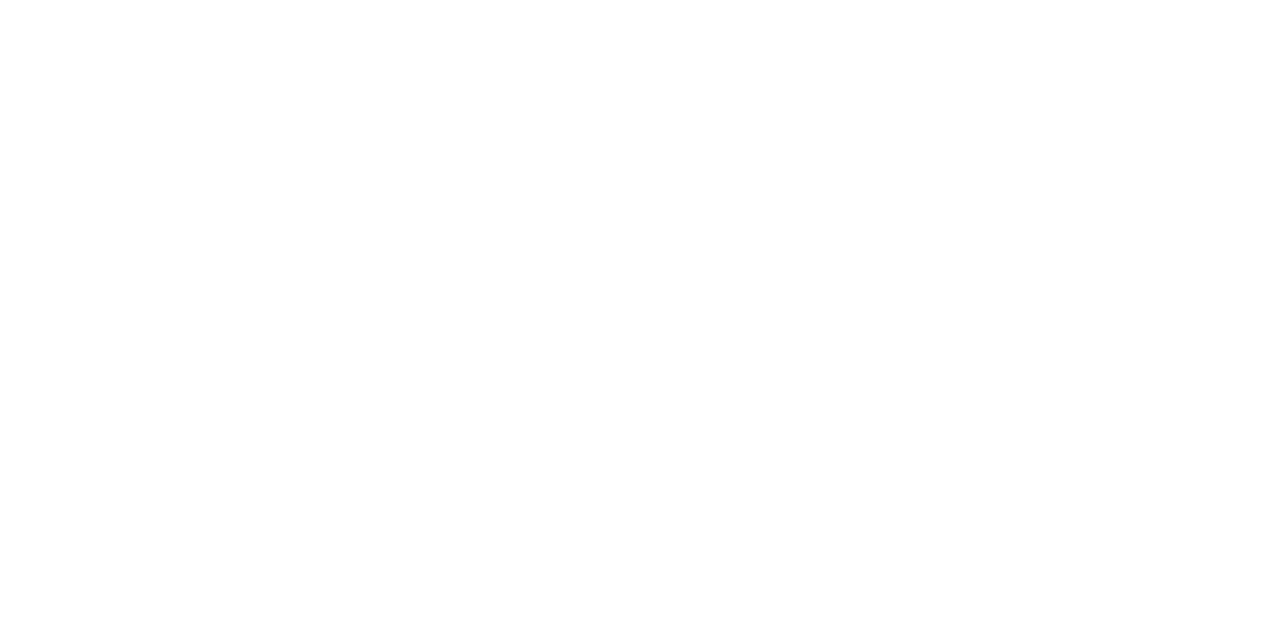
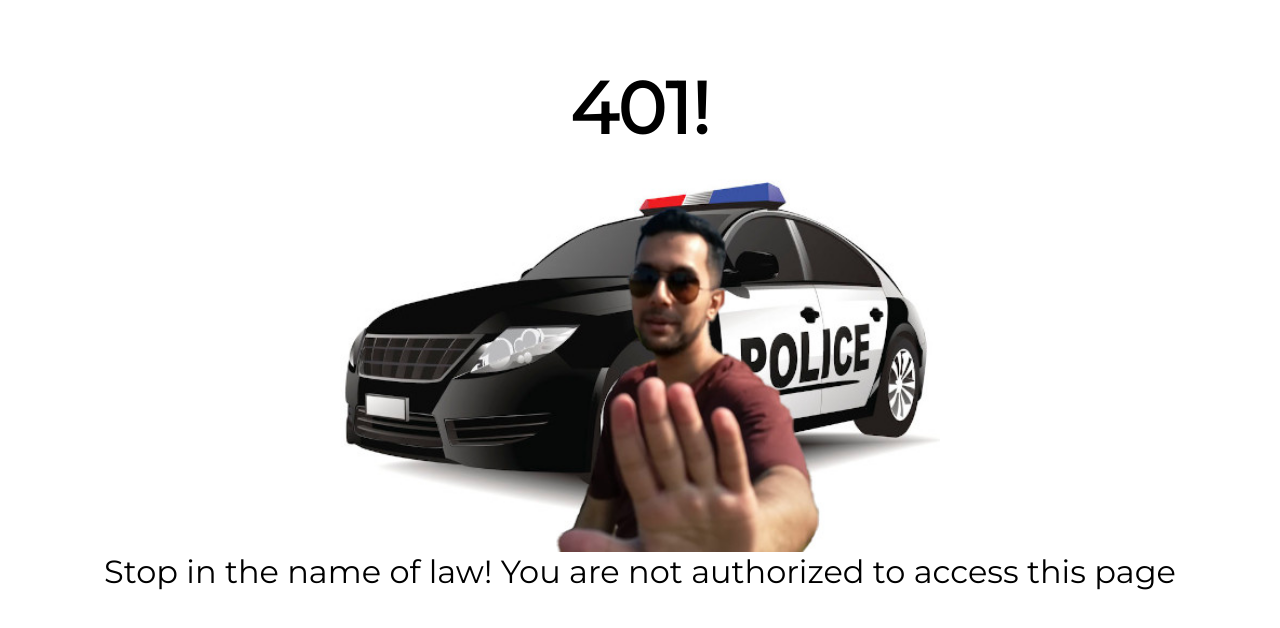
Before and after one commit to Team-Ente/Libre, a React (Create React App) app in the folder client/: page /error401 in a window 1280 px wide. Shown: the top 628 px of the page. Built offline with nearby package versions, Linux system fonts and the light colour scheme.

Commit message:
separated error pages

```diff
--- a/client/src/App.js
+++ b/client/src/App.js
@@ -2,7 +2,8 @@
 import Homepage from './pages/Homepage/Homepage';
 import Landingpage from './pages/Landingpage/Landingpage';
 import Reader from './pages/Reader/Reader';
-import ErrorPage from './pages/Error Page/ErrorPage';
+import Error401 from './pages/Error Page/Error401';
+import Error404 from './pages/Error Page/Error404';
 import BooksDetails from './pages/BookDetails/BooksDetails';
 import { Route, Routes } from 'react-router-dom';
 function App() {
@@ -14,7 +15,8 @@
           <Route path='/*' element={<Landingpage />} />
           <Route path='/home/*' element={<Homepage/>} />
           <Route path='/reader' element={<Reader/>} />
-          <Route path='/Error' element={<ErrorPage />} />
+          <Route path='/error404' element={<Error404 />} />
+          <Route path='/error401' element={<Error401 />} />
           <Route path='/bookdetails' element={<BooksDetails />} />
         </Routes>
       </div>
--- /dev/null
+++ b/client/src/pages/Error Page/Error401.jsx
@@ -0,0 +1,17 @@
+import React from 'react';
+import './ErrorPage.css';
+
+function Error401() {
+
+    var code = '401';    //fetch this from props
+    var msg401 = 'Stop in the name of law! You are not authorized to access this page';
+  return (
+    <div className='ErrorPage'>
+        <h1 className='ErrorCode'>{code}!</h1>
+        <img className='ErrorImg' src={require('./401.jpg') } />
+        <p className='ErrorMsg'>{msg401}</p>
+    </div>
+  )
+}
+
+export default Error401
--- /dev/null
+++ b/client/src/pages/Error Page/Error404.jsx
@@ -0,0 +1,17 @@
+import React from 'react';
+import './ErrorPage.css';
+
+function Error404() {
+
+    var code = '404';    //fetch this from props
+    var msg404 = 'Look like you\'re lost. The page you are looking for not avaible!'
+  return (
+    <div className='ErrorPage'>
+        <h1 className='ErrorCode'>{code}!</h1>
+        <img className='ErrorImg' src={require('./404.gif')} />
+        <p className='ErrorMsg'>{msg404}</p>
+    </div>
+  )
+}
+
+export default Error404
--- a/client/src/pages/Error Page/ErrorPage.jsx
+++ /dev/null
@@ -1,18 +0,0 @@
-import React from 'react';
-import './ErrorPage.css';
-
-function ErrorPage() {
-
-    var code = '401';    //fetch this from props
-    var msg401 = 'Stop in the name of law! You are not authorized to access this page'
-    var msg404 = 'Look like you\'re lost. The page you are looking for not avaible!'
-  return (
-    <div className='ErrorPage'>
-        <h1 className='ErrorCode'>{code}!</h1>
-        <img className='ErrorImg' src={code === '404' ? require('./404.gif') : require('./401.jpg') } />
-        <p className='ErrorMsg'>{code==='404' ? msg404:msg401}</p>
-    </div>
-  )
-}
-
-export default ErrorPage
```
